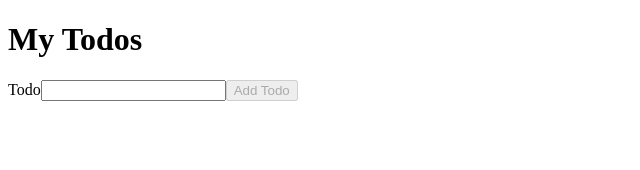
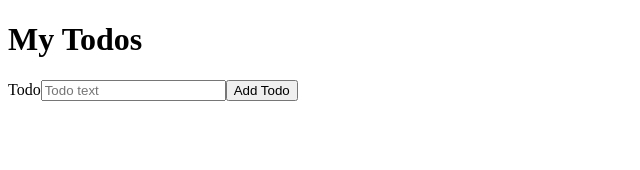
Before and after one commit to MarshadowReaper/My-Todo-List, a React (Vite) app: page / in a window 1280 px wide. Shown: the top 170 px of the page, without its empty margins (0-640 px from the left). Built offline with nearby package versions, Linux system fonts and the light colour scheme.

Commit message:
lesson 4 complete

```diff
--- a/src/App.jsx
+++ b/src/App.jsx
@@ -8,7 +8,7 @@ function App() {
   const [todoList, setTodoList] = useState([]);
   //This is how to create a state
   function addTodo(todoTitle) {
-    const toDo = { id: Date.now(), title: todoTitle };
+    const newTodo = { id: Date.now(), title: todoTitle };
 
     setTodoList((previous) => [newTodo, ...previous]);
   }
--- a/src/TodoForm.jsx
+++ b/src/TodoForm.jsx
@@ -1,9 +1,31 @@
-function TodoForm() {
+import { useRef } from "react";
+function TodoForm({ onAddTodo }) {
+  const inputRef = useRef();
+
+  const handleAddTodo = (event) => {
+    event.preventDefault();
+    console.log("Event object:", event);
+    console.log("Event target:", event.target);
+    console.log("Input value:", event.target.todoTitle.value);
+    const todoTitle = event.target.todoTitle.value.trim();
+    if (todoTitle) {
+      onAddTodo(todoTitle);
+      event.target.reset();
+      inputRef.current.focus();
+    }
+  };
   return (
     <form>
       <label htmlFor="todoTitle">Todo</label>
-      <input type="text" id="todoTitle" />
-      <button type="submit" disabled>
+      <input
+        ref={inputRef}
+        type="text"
+        id="todoTitle"
+        name="todoTitle"
+        placeholder={"Todo text"}
+        required
+      />
+      <button type="submit" onClick={handleAddTodo}>
         Add Todo
       </button>
     </form>
```
